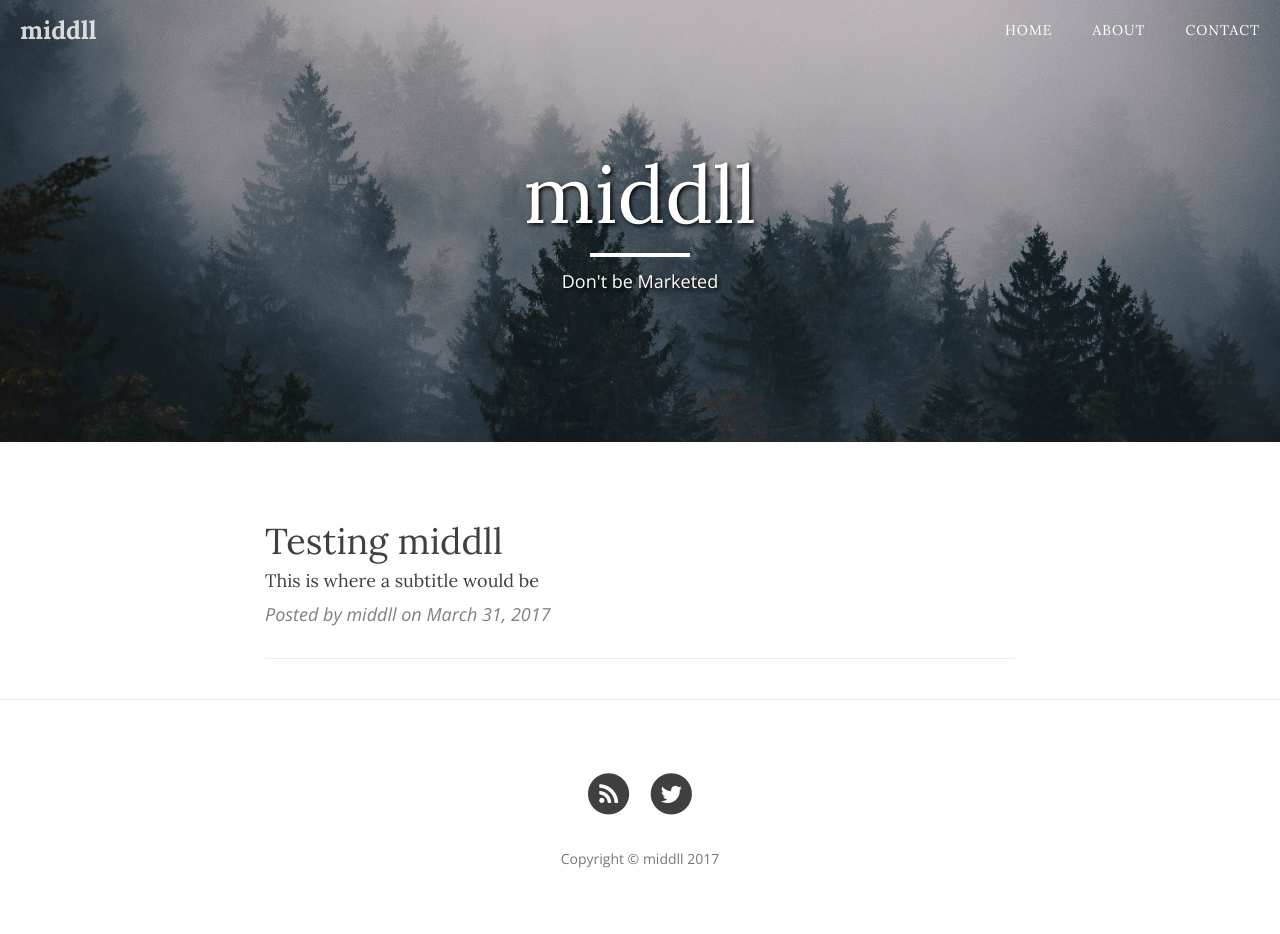
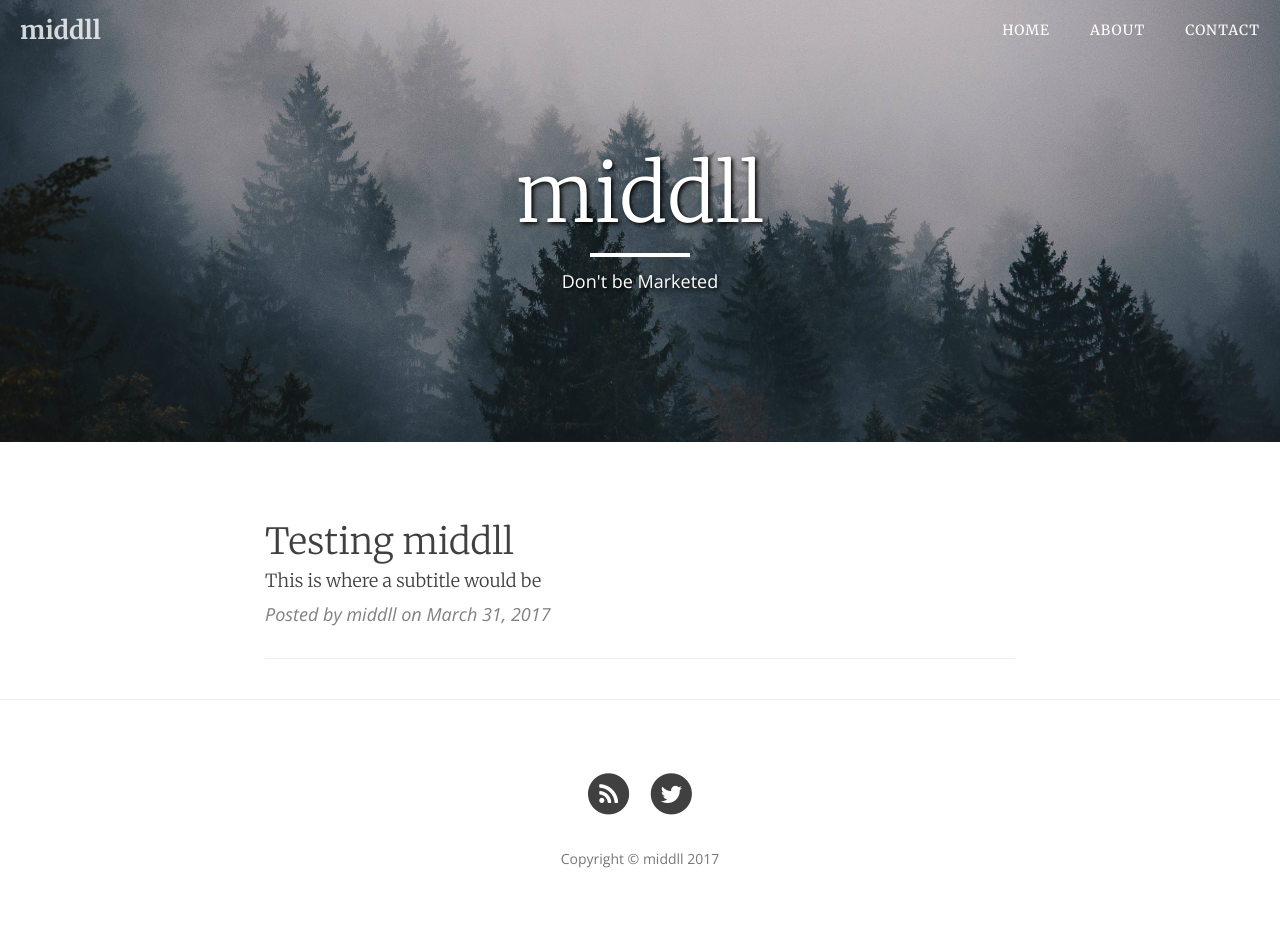
Before and after one commit to middll/middll.github.io, a Jekyll site: the page built from index.html, in a window 1280 px wide. Built offline with Jekyll 4.4.1, drawn with Linux system fonts in a browser that asks for light colours; nearby versions of some CDN libraries; some web fonts are replaced; the list of posts is cut into pages by our own code.

Commit message:
Initialized font change
Regenerated files via grunt.

```diff
--- a/css/clean-blog.css
+++ b/css/clean-blog.css
@@ -16,7 +16,7 @@ h3,
 h4,
 h5,
 h6 {
-  font-family: 'PT Serif', 'Lora', 'Times New Roman', serif;
+  font-family: 'Merriweather', 'Lora', 'Times New Roman', serif;
   font-weight: 300;
 }
 a {
@@ -47,11 +47,11 @@ hr.small {
   left: 0;
   width: 100%;
   z-index: 3;
-  font-family: 'PT Serif', 'Lora', 'Times New Roman', serif;
+  font-family: 'Merriweather', 'Lora', 'Times New Roman', serif;
 }
 .navbar-custom .navbar-brand {
   font-size: 25px;
-  font-weight: 800;
+  font-weight: 700;
 }
 .navbar-custom .nav li a {
   text-transform: uppercase;
@@ -192,7 +192,7 @@ hr.small {
   font-weight: 300;
 }
 .intro-header .post-heading .meta {
-  font-family: 'PT Serif', 'Lora', 'Times New Roman', serif;
+  font-family: 'Merriweather', 'Lora', 'Times New Roman', serif;
   font-style: italic;
   font-weight: 300;
   font-size: 20px;
--- a/less/clean-blog.less
+++ b/less/clean-blog.less
@@ -68,7 +68,7 @@ hr.small {
 	.serif;
 	.navbar-brand {
         font-size: 25px;
-		font-weight: 800;
+		font-weight: 700;
 	}
 	.nav {
 		li {
```
Also changed, not shown: css/clean-blog.min.css, 7 other files.
